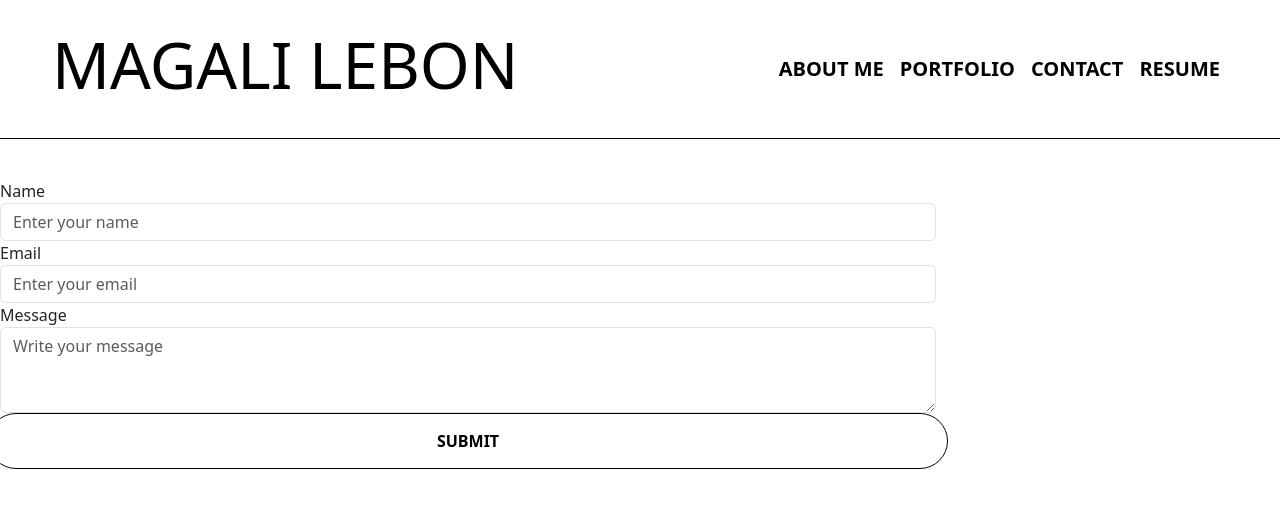
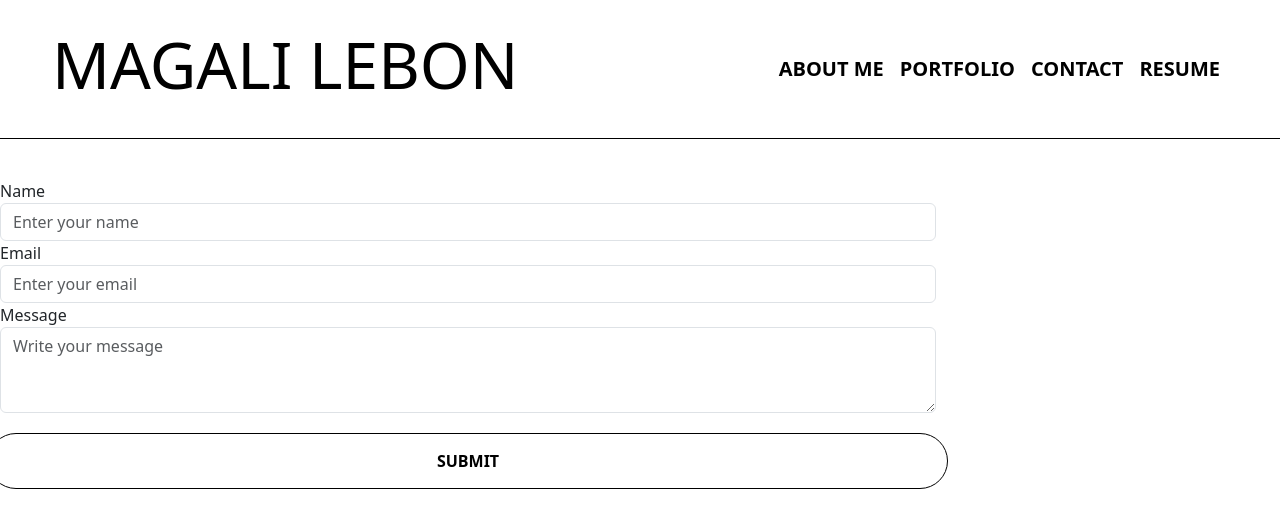
Before and after one commit to maglb/React-Portfolio, a React (Vite) app: page /contact in a window 1280 px wide. Shown: the top 528 px of the page. Built offline with nearby package versions, Linux system fonts and the light colour scheme.

Commit message:
Submit button styling added

```diff
--- a/src/style.css
+++ b/src/style.css
@@ -221,24 +221,10 @@ footer {
   color: white;
 }
 
-/* Contact*/
+/* Contact Form*/
 
-#contact ul {
-  display: flex;
-  justify-content: space-between;
-}
-
-#contact li {
-  margin-top: 30px;
-  font-weight: bold;
-  color: black;
-  text-decoration: none;
-}
-
-#contact li a {
-  color: black;
-  text-decoration: none;
-  cursor: pointer;
+.submit {
+  margin-top: 2%;
 }
 
 @media screen and (min-width: 768px) {
```
